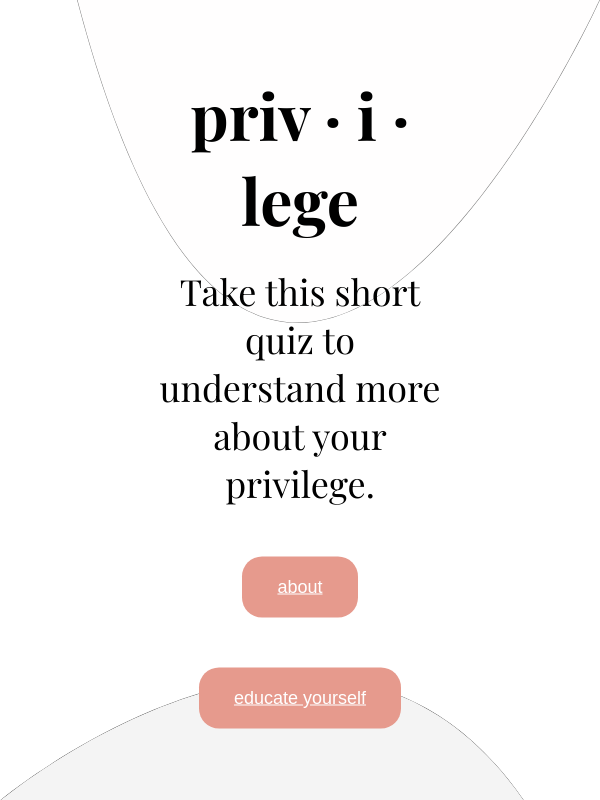
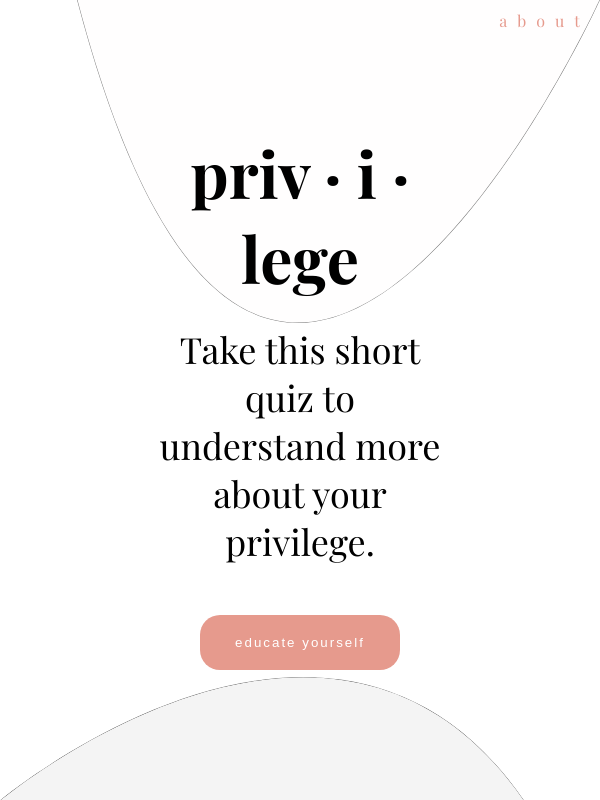
Before and after one commit to luckimeer/privilege, a PHP site: page /landing.html in a window 600 px wide. Run offline with PHP 8.4, Linux system fonts and the light colour scheme.

Commit message:
mobile screen updates for homepage

```diff
--- a/landing.html
+++ b/landing.html
@@ -11,9 +11,10 @@
     <div class="landing-content">
         <h1>priv &middot; i &middot; lege</h1>
         <p>Take this short quiz to understand more about your privilege.</p>
-        <button class="cta"><a href="about.html">about</a></button>
         <button class="cta"><a href="quizpage.html">educate yourself</a></button>
     </div>
+
+    <a class="about" href="about.html">about</a>
 
     <img class="top-object" src="top-object.svg" alt="">
     <img class="btm-object" src="bottom-object.svg" alt="">
--- a/style.css
+++ b/style.css
@@ -7,7 +7,6 @@
 body {
     font-family: 'Playfair Display', serif;
 }
-
 
 .landing-content {
     position: absolute;
@@ -35,8 +34,20 @@ body {
 }
 
 .cta a {
-    color: #FFFFFF;
-    font-size: 18px;
+    color: #ffffff;
+    text-decoration: none;
+    letter-spacing: 2px;
+}
+
+.about {
+    position: absolute;
+    top: 0;
+    right: 0;
+    margin-top: 10px;
+    margin-right: 10px;
+    text-decoration: none;
+    letter-spacing: 10px;
+    color: #E69A8D;
 }
 
 .top-object {
@@ -56,7 +67,10 @@ body {
 }
 
 
-@media screen and (max-width: 400px) {
+/* iPhone 6/7/8 */
+@media only screen
+and (min-device-width : 375px)
+and (max-device-width : 667px) {
     .landing-content {
         top: 50%;
         left: 50;
@@ -81,9 +95,47 @@ body {
 
     .top-object {
         height: 40%;
+        opacity: 20%;
     }
     .btm-object {
         bottom: 0%;
         width: 100%;
+        opacity: 30%;
     }
 }
+
+@media only screen
+and (min-device-width : 414px)
+and (max-device-width : 736px) {
+    .landing-content {
+        top: 50%;
+        left: 50;
+        transform: translate(-50%, -50%);
+    }
+
+    .landing-content h1 {
+        font-size: 34px;
+    }
+
+    .landing-content p {
+        font-size: 24px;
+    }
+
+    .cta {
+        padding: 15px 25px;
+    }
+
+    .cta a {
+        font-size: 16px;
+    }
+
+    .top-object {
+        height: 40%;
+        opacity: 20%;
+    }
+    .btm-object {
+        bottom: 0%;
+        width: 100%;
+        opacity: 30%;
+    }
+}
```
